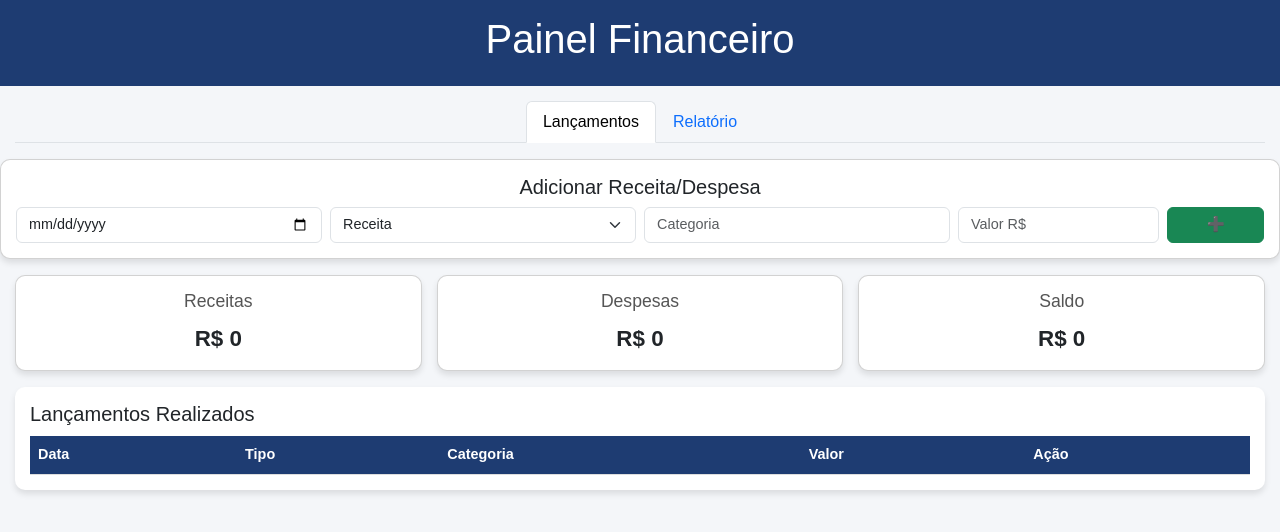
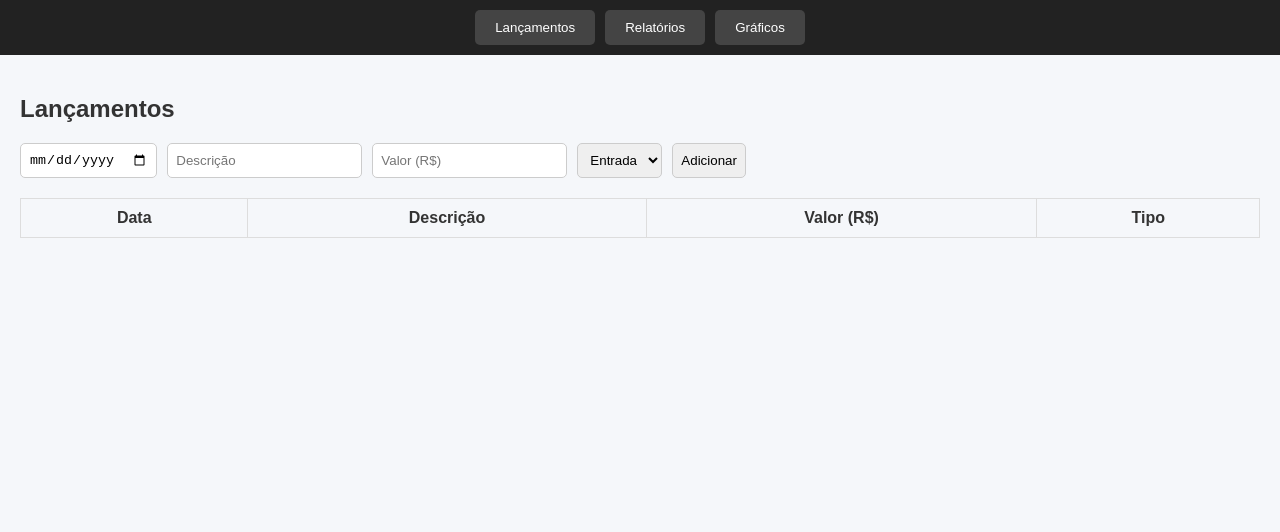
Before and after one commit to MarceloVieira29/painel-financeiro, a plain HTML site: page index.html in a window 1280 px wide. Drawn offline with nearby package versions, Linux system fonts and the light colour scheme.

Commit message:
Add files via upload

```diff
--- a/index.html
+++ b/index.html
@@ -2,70 +2,72 @@
 <html lang="pt-BR">
 <head>
     <meta charset="UTF-8">
-<meta name="viewport" content="width=device-width, initial-scale=1.0">
-<title>Painel Financeiro Responsivo</title>
-<link href="https://cdn.jsdelivr.net/npm/bootstrap@5.3.0/dist/css/bootstrap.min.css" rel="stylesheet">
+    <title>Painel Financeiro</title>
     <link rel="stylesheet" href="style.css">
-<script src="https://cdn.jsdelivr.net/npm/chart.js"></script>
 </head>
 <body>
-
-<header><h1>Painel Financeiro</h1></header>
-
-<!-- Abas -->
-<div class="tabs">
-  <ul class="nav nav-tabs justify-content-center" id="tabs">
-    <li class="nav-item"><button class="nav-link active" onclick="showTab('lancamentos')">Lançamentos</button></li>
-    <li class="nav-item"><button class="nav-link" onclick="showTab('relatorio')">Relatório</button></li>
-  </ul>
+    <div class="navbar">
+        <button onclick="showTab('lancamentos')">Lançamentos</button>
+        <button onclick="showTab('relatorios')">Relatórios</button>
+        <button onclick="showTab('graficos')">Gráficos</button>
     </div>
 
-<!-- Lançamentos -->
-<div id="lancamentos" class="tab-content mt-3">
-  <div class="card">
-    <h5>Adicionar Receita/Despesa</h5>
-    <div class="row g-2">
-      <div class="col-12 col-md-3"><input type="date" id="data" class="form-control"></div>
-      <div class="col-12 col-md-3">
-        <select id="tipo" class="form-select">
-          <option value="receita">Receita</option>
-          <option value="despesa">Despesa</option>
+    <!-- Aba Lançamentos -->
+    <div id="lancamentos" class="tab active">
+        <h2>Lançamentos</h2>
+        <form id="form-lancamento">
+            <input type="date" id="data" required>
+            <input type="text" id="descricao" placeholder="Descrição" required>
+            <input type="number" id="valor" placeholder="Valor (R$)" required>
+            <select id="tipo">
+                <option value="entrada">Entrada</option>
+                <option value="saida">Saída</option>
             </select>
+            <button type="submit">Adicionar</button>
+        </form>
+        <table id="tabela-lancamentos">
+            <thead>
+                <tr>
+                    <th>Data</th>
+                    <th>Descrição</th>
+                    <th>Valor (R$)</th>
+                    <th>Tipo</th>
+                </tr>
+            </thead>
+            <tbody></tbody>
+        </table>
     </div>
-      <div class="col-12 col-md-3">
-        <input type="text" id="categoria" placeholder="Categoria" class="form-control">
+
+    <!-- Aba Relatórios -->
+    <div id="relatorios" class="tab">
+        <h2>Relatórios</h2>
+        <div class="cards">
+            <div class="card verde">
+                <h3>Total Entradas</h3>
+                <p id="total-entradas">R$ 0,00</p>
             </div>
-      <div class="col-12 col-md-2"><input type="number" id="valor" step="0.01" placeholder="Valor R$" class="form-control"></div>
-      <div class="col-12 col-md-1 d-flex align-items-end"><button class="btn btn-success w-100" onclick="adicionarLancamento()">➕</button></div>
+            <div class="card vermelho">
+                <h3>Total Saídas</h3>
+                <p id="total-saidas">R$ 0,00</p>
+            </div>
+            <div class="card azul">
+                <h3>Saldo Atual</h3>
+                <p id="saldo-atual">R$ 0,00</p>
+            </div>
+            <div class="card cinza">
+                <h3>Lançamentos</h3>
+                <p id="qtd-lancamentos">0</p>
+            </div>
         </div>
     </div>
 
-  <div class="cards mt-3">
-    <div class="card"><h2>Receitas</h2><p id="totalReceitas">R$ 0,00</p></div>
-    <div class="card"><h2>Despesas</h2><p id="totalDespesas">R$ 0,00</p></div>
-    <div class="card"><h2>Saldo</h2><p id="saldo">R$ 0,00</p></div>
+    <!-- Aba Gráficos -->
+    <div id="graficos" class="tab">
+        <h2>Gráficos</h2>
+        <canvas id="grafico"></canvas>
     </div>
 
-  <div class="relatorio mt-3">
-    <h5>Lançamentos Realizados</h5>
-    <table>
-      <thead>
-        <tr><th>Data</th><th>Tipo</th><th>Categoria</th><th>Valor</th><th>Ação</th></tr>
-      </thead>
-      <tbody id="tabela"></tbody>
-    </table>
-  </div>
-</div>
-
-<!-- Relatório -->
-<div id="relatorio" class="tab-content mt-3" style="display:none;">
-  <div class="chart-container">
-    <h5>Gráficos</h5>
-    <canvas id="graficoPizza"></canvas>
-    <canvas id="graficoLinha" class="mt-3"></canvas>
-  </div>
-</div>
-
+    <script src="https://cdn.jsdelivr.net/npm/chart.js"></script>
     <script src="script.js"></script>
 </body>
 </html>
--- a/script.js
+++ b/script.js
@@ -1,86 +1,66 @@
-let lancamentos = JSON.parse(localStorage.getItem('lancamentos')) || [];
-let graficoPizza, graficoLinha;
+let lancamentos = JSON.parse(localStorage.getItem("lancamentos")) || [];
 
-function showTab(tabId){
-  document.getElementById('lancamentos').style.display = "none";
-  document.getElementById('relatorio').style.display = "none";
-  document.getElementById(tabId).style.display = "block";
-  document.querySelectorAll('.nav-link').forEach(el=>el.classList.remove('active'));
-  document.querySelector(`[onclick="showTab('${tabId}')"]`).classList.add('active');
+document.getElementById("form-lancamento").addEventListener("submit", function(e) {
+    e.preventDefault();
+    const data = document.getElementById("data").value;
+    const descricao = document.getElementById("descricao").value;
+    const valor = parseFloat(document.getElementById("valor").value);
+    const tipo = document.getElementById("tipo").value;
+
+    lancamentos.push({ data, descricao, valor, tipo });
+    localStorage.setItem("lancamentos", JSON.stringify(lancamentos));
+    atualizarTabela();
+    atualizarRelatorios();
+    atualizarGrafico();
+    this.reset();
+});
+
+function atualizarTabela() {
+    const tbody = document.querySelector("#tabela-lancamentos tbody");
+    tbody.innerHTML = "";
+    lancamentos.forEach(l => {
+        const tr = document.createElement("tr");
+        tr.innerHTML = `<td>${l.data}</td><td>${l.descricao}</td><td>R$ ${l.valor.toFixed(2)}</td><td>${l.tipo}</td>`;
+        tbody.appendChild(tr);
+    });
 }
 
-function adicionarLancamento(){
-  const data = document.getElementById('data').value;
-  const tipo = document.getElementById('tipo').value;
-  const categoria = document.getElementById('categoria').value;
-  const valor = parseFloat(document.getElementById('valor').value);
-  if(!data || !categoria || isNaN(valor)){ alert("Preencha todos os campos!"); return; }
-  lancamentos.push({data,tipo,categoria,valor});
-  localStorage.setItem('lancamentos',JSON.stringify(lancamentos));
-  atualizarTabela();
-  atualizarResumo();
-  carregarGraficos();
-  document.getElementById('data').value=''; document.getElementById('categoria').value=''; document.getElementById('valor').value='';
+function atualizarRelatorios() {
+    const totalEntradas = lancamentos.filter(l => l.tipo === "entrada").reduce((acc, l) => acc + l.valor, 0);
+    const totalSaidas = lancamentos.filter(l => l.tipo === "saida").reduce((acc, l) => acc + l.valor, 0);
+    const saldo = totalEntradas - totalSaidas;
+
+    document.getElementById("total-entradas").textContent = "R$ " + totalEntradas.toFixed(2);
+    document.getElementById("total-saidas").textContent = "R$ " + totalSaidas.toFixed(2);
+    document.getElementById("saldo-atual").textContent = "R$ " + saldo.toFixed(2);
+    document.getElementById("qtd-lancamentos").textContent = lancamentos.length;
 }
 
-function atualizarTabela(){
-  const tbody = document.getElementById('tabela');
-  tbody.innerHTML='';
-  lancamentos.forEach((l,i)=>{
-    const tr=document.createElement('tr');
-    tr.innerHTML=`<td>${l.data}</td><td>${l.tipo}</td><td>${l.categoria}</td><td>R$ ${l.valor.toFixed(2)}</td><td><button class="btn btn-sm btn-danger" onclick="excluir(${i})">❌</button></td>`;
-    tbody.appendChild(tr);
-  });
+let grafico;
+function atualizarGrafico() {
+    const ctx = document.getElementById("grafico").getContext("2d");
+    const entradas = lancamentos.filter(l => l.tipo === "entrada").reduce((acc, l) => acc + l.valor, 0);
+    const saidas = lancamentos.filter(l => l.tipo === "saida").reduce((acc, l) => acc + l.valor, 0);
+
+    if (grafico) grafico.destroy();
+    grafico = new Chart(ctx, {
+        type: "doughnut",
+        data: {
+            labels: ["Entradas", "Saídas"],
+            datasets: [{
+                data: [entradas, saidas],
+                backgroundColor: ["#28a745", "#dc3545"]
+            }]
+        }
+    });
 }
 
-function atualizarResumo(){
-  const totalReceitas = lancamentos.filter(l=>l.tipo==='receita').reduce((a,b)=>a+b.valor,0);
-  const totalDespesas = lancamentos.filter(l=>l.tipo==='despesa').reduce((a,b)=>a+b.valor,0);
-  const saldo = totalReceitas-totalDespesas;
-  document.getElementById('totalReceitas').textContent = "R$ "+totalReceitas.toLocaleString('pt-BR');
-  document.getElementById('totalDespesas').textContent = "R$ "+totalDespesas.toLocaleString('pt-BR');
-  document.getElementById('saldo').textContent = "R$ "+saldo.toLocaleString('pt-BR');
+function showTab(tabId) {
+    document.querySelectorAll(".tab").forEach(tab => tab.classList.remove("active"));
+    document.getElementById(tabId).classList.add("active");
+    if (tabId === "relatorios") atualizarRelatorios();
+    if (tabId === "graficos") atualizarGrafico();
 }
 
-function excluir(index){
-  lancamentos.splice(index,1);
-  localStorage.setItem('lancamentos',JSON.stringify(lancamentos));
-  atualizarTabela(); atualizarResumo(); carregarGraficos();
-}
-
-function carregarGraficos(){
-  const ctxPizza = document.getElementById('graficoPizza').getContext('2d');
-  const ctxLinha = document.getElementById('graficoLinha').getContext('2d');
-  const totalReceitas = lancamentos.filter(l=>l.tipo==='receita').reduce((a,b)=>a+b.valor,0);
-  const totalDespesas = lancamentos.filter(l=>l.tipo==='despesa').reduce((a,b)=>a+b.valor,0);
-
-  if(graficoPizza) graficoPizza.destroy();
-  graficoPizza = new Chart(ctxPizza,{
-    type:'pie',
-    data:{labels:['Receitas','Despesas'],datasets:[{data:[totalReceitas,totalDespesas],backgroundColor:['#2ecc71','#e74c3c']}]},
-    options:{responsive:true, maintainAspectRatio:false}
-  });
-
-  const meses={};
-  lancamentos.forEach(l=>{
-    const m = l.data.slice(0,7);
-    if(!meses[m]) meses[m]={receitas:0,despesas:0};
-    l.tipo==='receita'?meses[m].receitas+=l.valor:meses[m].despesas+=l.valor;
-  });
-
-  if(graficoLinha) graficoLinha.destroy();
-  graficoLinha = new Chart(ctxLinha,{
-    type:'line',
-    data:{
-      labels:Object.keys(meses),
-      datasets:[
-        {label:'Receitas',data:Object.values(meses).map(m=>m.receitas),borderColor:'#2ecc71',fill:false},
-        {label:'Despesas',data:Object.values(meses).map(m=>m.despesas),borderColor:'#e74c3c',fill:false}
-      ]
-    },
-    options:{responsive:true, maintainAspectRatio:false}
-  });
-}
-
-// Inicializar
-atualizarTabela(); atualizarResumo(); carregarGraficos();
+atualizarTabela();
+atualizarRelatorios();
--- a/style.css
+++ b/style.css
@@ -1,19 +1,68 @@
-body { background: #f4f6f9; font-family: Arial, sans-serif; }
-header { background: #1e3c72; color: white; text-align: center; padding: 15px 0; }
-.tabs { margin: 15px; }
-.cards { display: flex; flex-wrap: wrap; gap: 15px; justify-content: center; margin: 15px; }
-.card { flex: 1 1 200px; min-width: 200px; text-align: center; border-radius: 10px; padding: 15px; box-shadow: 0 4px 6px rgba(0,0,0,0.1); background: white; }
-.card h2 { margin: 0; font-size: 1.1em; color: #555; }
-.card p { font-size: 1.4em; font-weight: bold; margin: 10px 0 0; }
-.charts { display: flex; flex-wrap: wrap; gap: 15px; margin: 15px; justify-content: center; }
-.chart-container { flex: 1 1 300px; min-width: 300px; background: white; border-radius: 10px; padding: 15px; box-shadow: 0 4px 6px rgba(0,0,0,0.1); }
-.relatorio { background: white; margin: 15px; padding: 15px; border-radius: 10px; box-shadow: 0 4px 6px rgba(0,0,0,0.1); overflow-x: auto; }
-table { width: 100%; border-collapse: collapse; margin-top: 10px; }
-th, td { padding: 8px; text-align: left; border-bottom: 1px solid #ddd; font-size: 0.9em; }
-th { background: #1e3c72; color: white; }
-.form-control, .form-select { font-size: 0.9em; }
-.btn { font-size: 0.9em; }
-@media (max-width: 576px) {
-  .cards, .charts { flex-direction: column; gap: 10px; }
-  .chart-container { min-width: 100%; }
+body {
+    font-family: Arial, sans-serif;
+    margin: 0;
+    background: #f5f7fa;
+    color: #333;
 }
+.navbar {
+    display: flex;
+    background: #222;
+    padding: 10px;
+    justify-content: center;
+}
+.navbar button {
+    background: #444;
+    color: white;
+    border: none;
+    padding: 10px 20px;
+    margin: 0 5px;
+    cursor: pointer;
+    border-radius: 5px;
+    transition: background 0.3s;
+}
+.navbar button:hover {
+    background: #666;
+}
+.tab {
+    display: none;
+    padding: 20px;
+}
+.tab.active {
+    display: block;
+}
+form {
+    display: flex;
+    gap: 10px;
+    margin-bottom: 20px;
+}
+input, select, button {
+    padding: 8px;
+    border: 1px solid #ccc;
+    border-radius: 5px;
+}
+table {
+    width: 100%;
+    border-collapse: collapse;
+}
+th, td {
+    border: 1px solid #ddd;
+    padding: 10px;
+    text-align: center;
+}
+.cards {
+    display: flex;
+    gap: 20px;
+    flex-wrap: wrap;
+}
+.card {
+    flex: 1;
+    min-width: 200px;
+    padding: 20px;
+    border-radius: 10px;
+    color: white;
+    text-align: center;
+}
+.card.verde { background: #28a745; }
+.card.vermelho { background: #dc3545; }
+.card.azul { background: #007bff; }
+.card.cinza { background: #6c757d; }
```
Lines whose indentation alone changed are shown as unchanged.
